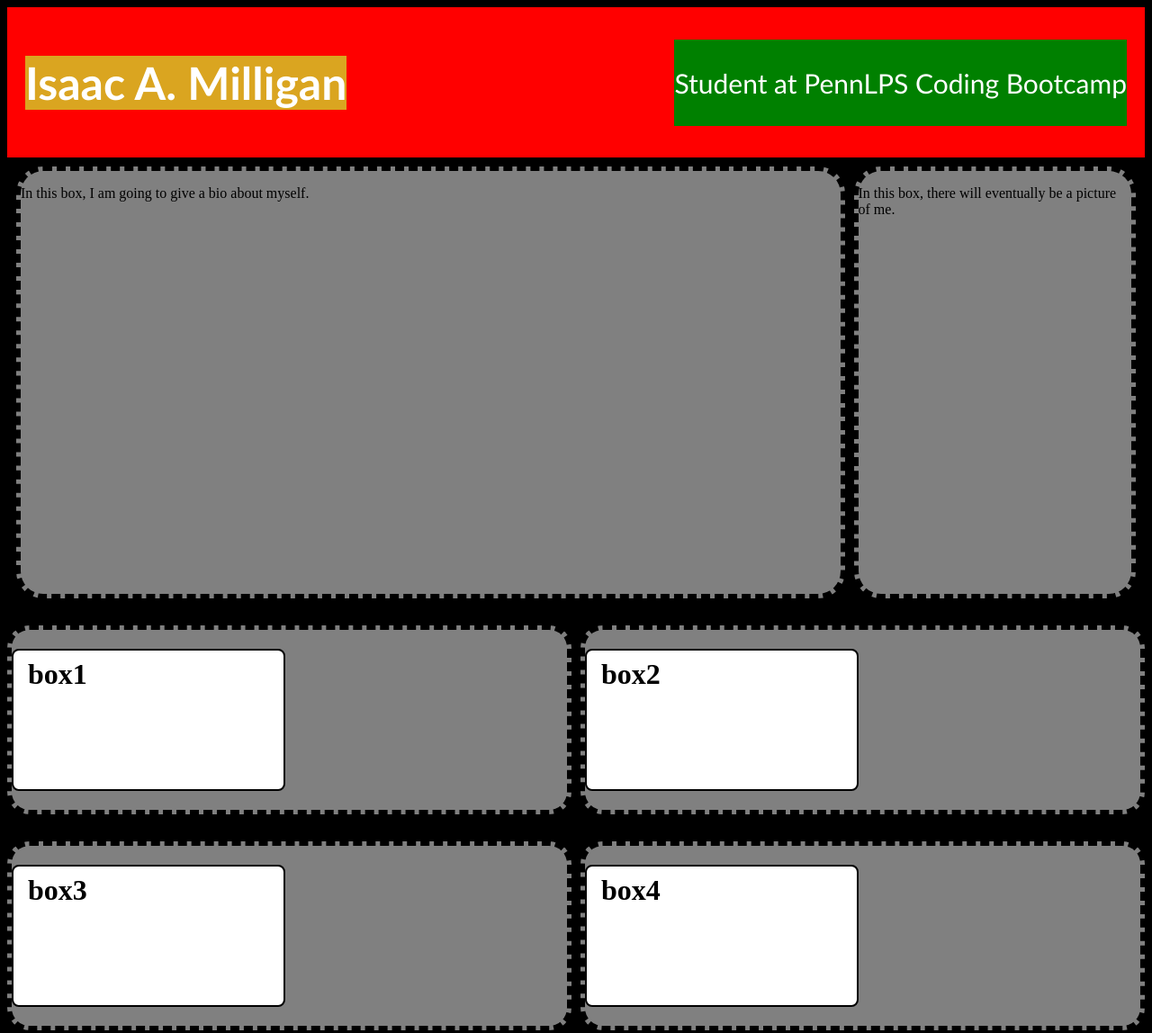
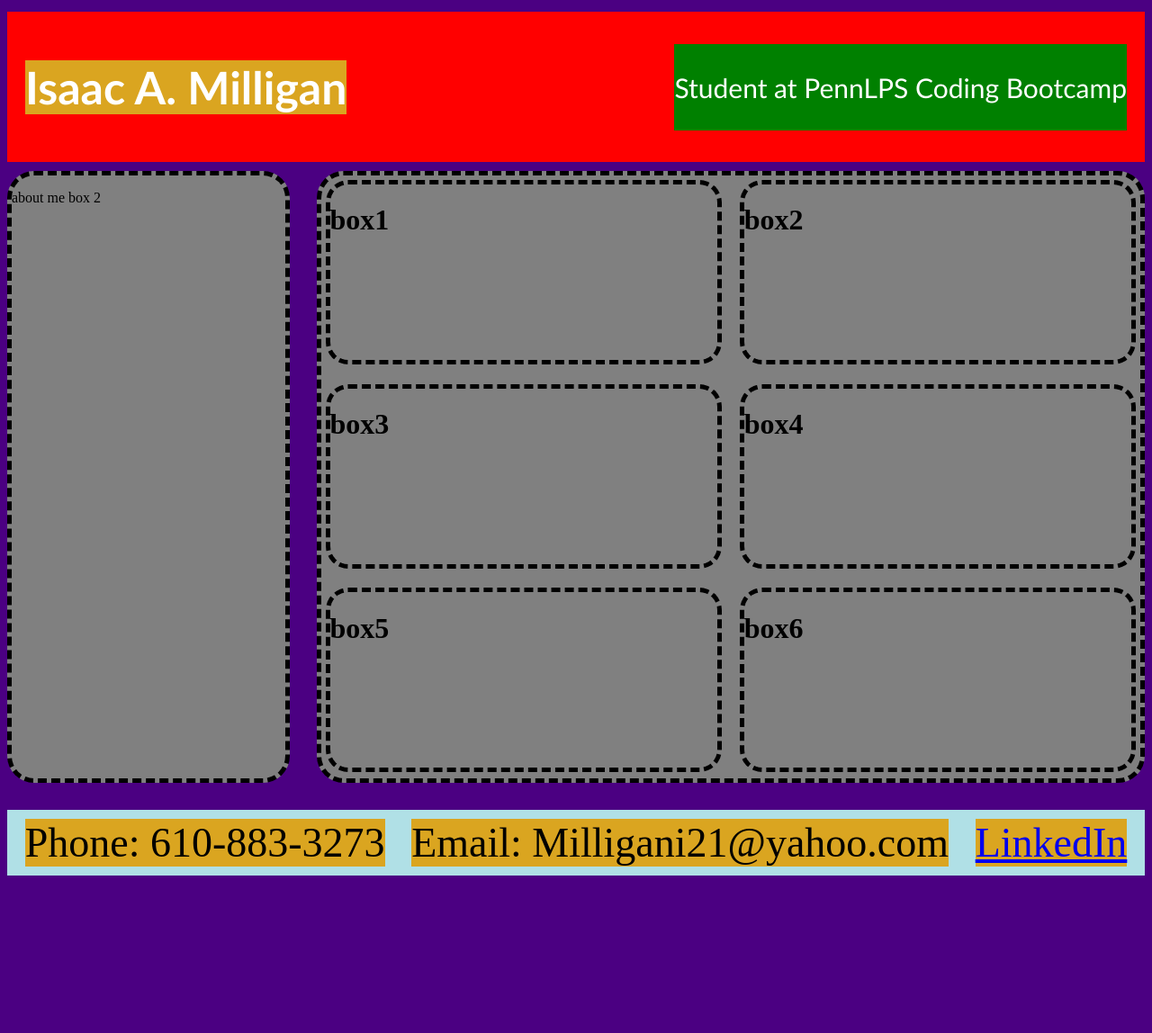
Before and after one commit to Milligani21/SecondChallenge, a plain HTML site: page index.html in a window 1280 px wide. Shown: the top 1148 px of the page at 90% size. After the commit the page ends 978 px from the top, so only its background shows below. Drawn offline with Linux system fonts and the light colour scheme.

Commit message:
moved some CSS around to try and get it to look more like my concept art. Wrote a note at line 47. Having some trouble with getting height correct

```diff
--- a/index.html
+++ b/index.html
@@ -18,25 +18,22 @@
 
 <div class="about-me">
     <div class="about-me-grid">
-        <div id="about-me-box1">
-            <p>In this box, I am going to give a bio about myself.</p>
+        <div id="wide-side-box">
+            <div class="grid">
+                <div class="box1"><h1 id="grid-header">box1</h1></div>
+                <div class="box2"><h1 id="grid-header">box2</h1></div>
+                <div class="box3"><h1 id="grid-header">box3</h1></div>
+                <div class="box4"><h1 id="grid-header">box4</h1></div>
+                <div class="box5"><h1 id="grid-header">box5</h1></div>
+                <div class="box6"><h1 id="grid-header">box6</h1></div>
+            </div>
         </div>
-        <div id="about-me-box2">
-            <p>In this box, there will eventually be a picture of me.</p>
+        <div id="skinny-side-box">
+            <p>about me box 2</p>
         </div>
 
     </div>
 </div>
-
-<div class="grid">
-    <div class="box1"><h1 id="grid-header">box1</h1></div>
-    <div class="box2"><h1 id="grid-header">box2</h1></div>
-    <div class="box3"><h1 id="grid-header">box3</h1></div>
-    <div class="box4"><h1 id="grid-header">box4</h1></div>
-    <div class="box5"><h1 id="grid-header">box5</h1></div>
-    <div class="box6"><h1 id="grid-header">box6</h1></div>
-</div>
-
 
 <div class="contact">
     <div>
@@ -49,6 +46,7 @@
         <p class="linkedin"><a href="LinkedIn">LinkedIn</a></p>
     </div>
 </div>
+
 <script src="script.js">git</script>
 </body>
 </html>
--- a/style.css
+++ b/style.css
@@ -1,11 +1,17 @@
+html {
+    height: 100%;
+}
+
 /*BODY BODY, WANNA FEEL WANNA FEEEEEEL */
+
 body {
-    background-color: black;
+    background-color: indigo;
     display: flex;
     flex-direction: column;
+    height: auto;
 }
 
-/*This code applies to the top-most part of the scree */
+/*This code applies to the top-most part of the screen */
 .header {
     padding: 20px;
     display: flex;
@@ -14,6 +20,8 @@ body {
     color: white;
     align-items: center;
     justify-content: space-between;
+    margin-top: 5px;
+    float: top;
  }
 
  .header h1 {
@@ -30,19 +38,21 @@ body {
  }
 
  /*This code applies to the about me section in middle of the page */
+
  .about-me-grid {
      display: flex;
+     flex-direction: row-reverse;
      gap: 10px;
-    min-height: 500px;
-    max-height: 500px;
+     height: 700px;
+     /* when I take this height out and try to use any other non PX height, it shrinks the screen by half... WHY?? */
  }
 
-#about-me-box1 {
+ #wide-side-box {
      margin-left: 10px;
      width: 75%;
  }
 
-#about-me-box2 {
+ #skinny-side-box {
      margin-right: 10px;
      width: 25%;
  }
@@ -60,9 +70,10 @@ body {
  }
 
 
-/*This code applies to the 2x3 grid in the middle of the page */
+ /*This code applies to the 2x3 grid in the wide box of the page */
  .grid {
      display: grid;
+     height: 100%;
      gap: 10px;
      grid-template-columns: repeat(2, 2fr);
  }
@@ -76,14 +87,14 @@ body {
  .box1, .box2, .box3, .box4, .box5, .box6 {
      background-color: gray;
      border-radius: 25px 25px 25px 25px;
-    height: 200px;
+     height: 90%;
      border-color: black;
      border-style: dashed;
      border-width: thick;
-    margin-top: 20px;
+     margin: 5px;
  }
 
-
+ /*
  #grid-header {
      position: relative;
      margin: -4rem o 1.5rem 0;
@@ -92,14 +103,17 @@ body {
      border: 2px solid;
      border-radius: 8px;
      transition: all 0.5s ease-in-out;
-
  }
+ */
 
  /*This code applies to the contact info at the bottom of the page */
  .contact {
      display: flex;
+     float: bottom;
+     position: relative;
      background-color: powderblue;
      margin-top: 20px;
+     margin-bottom: 5px;
      align-items: center;
      justify-content: space-evenly;
      font-size: 46px;
```
Lines whose indentation alone changed are shown as unchanged.
